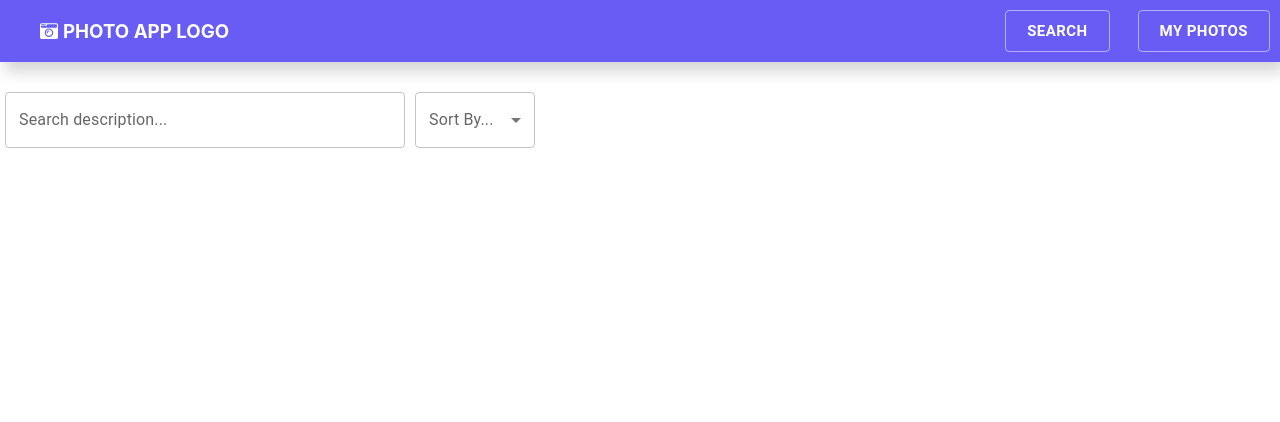
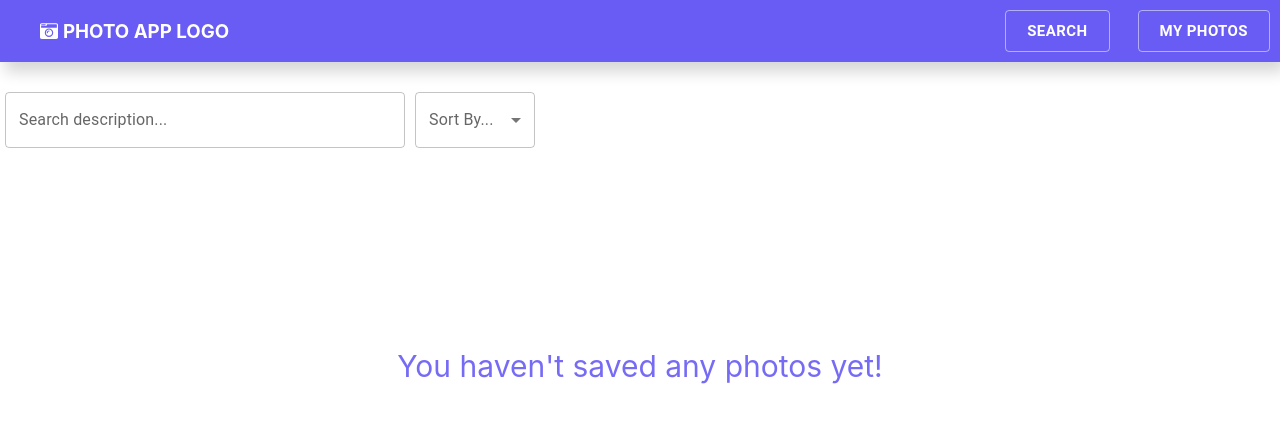
Before and after one commit to MarinaRobleno/Photo-App-Logo, a React (Create React App) app: page /my-photos in a window 1280 px wide. Shown: the top 422 px of the page. Built offline with nearby package versions, Linux system fonts and the light colour scheme.

Commit message:
Empty myPhotos message

```diff
--- a/src/components/MyPhotos.jsx
+++ b/src/components/MyPhotos.jsx
@@ -133,6 +133,8 @@ export function MyPhotos() {
                     </Stack>
                 </div>
                 <div className='image-list'>
+                    {imageArray.length === 0 ?
+                        <div className='empty-message'>You haven't saved any photos yet!</div> :
                     <ImageList cols={4}>
                     {imageArray
                         .filter((image) => {
@@ -176,7 +178,7 @@ export function MyPhotos() {
                                 />
                             </ImageListItem>
                     ))}
-                    </ImageList>
+                    </ImageList> }
                 </div>
                 <Modal
                     open={editing != null}
--- a/src/styles/MyPhotos.scss
+++ b/src/styles/MyPhotos.scss
@@ -24,6 +24,13 @@
                 margin:2px;
             }
         }
+    }
+
+    .empty-message{
+      padding-top: 200px;
+      font-size: 30px;
+      color: #685cf4;
+      opacity: 0.9;
     }
 
     .image-list{
```
